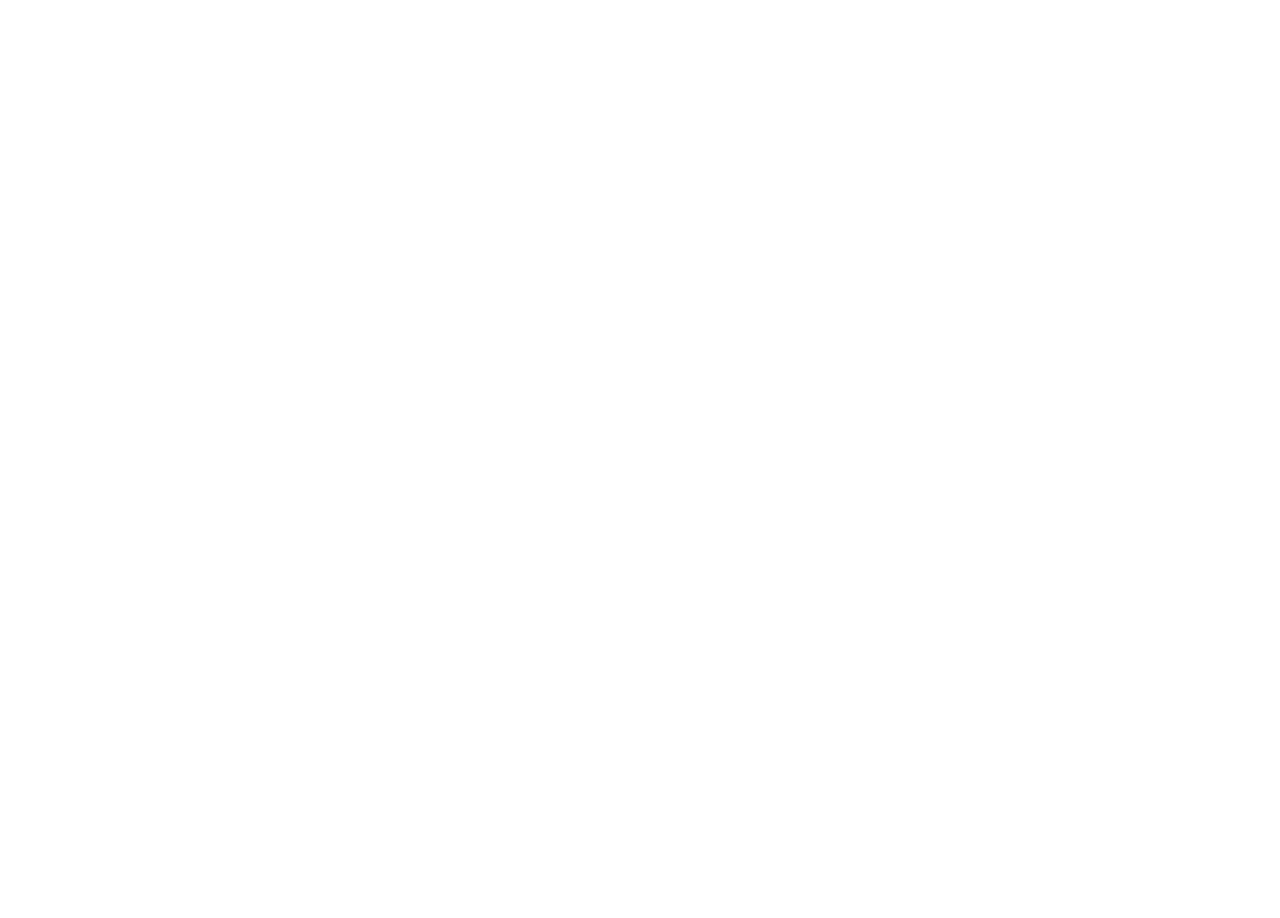
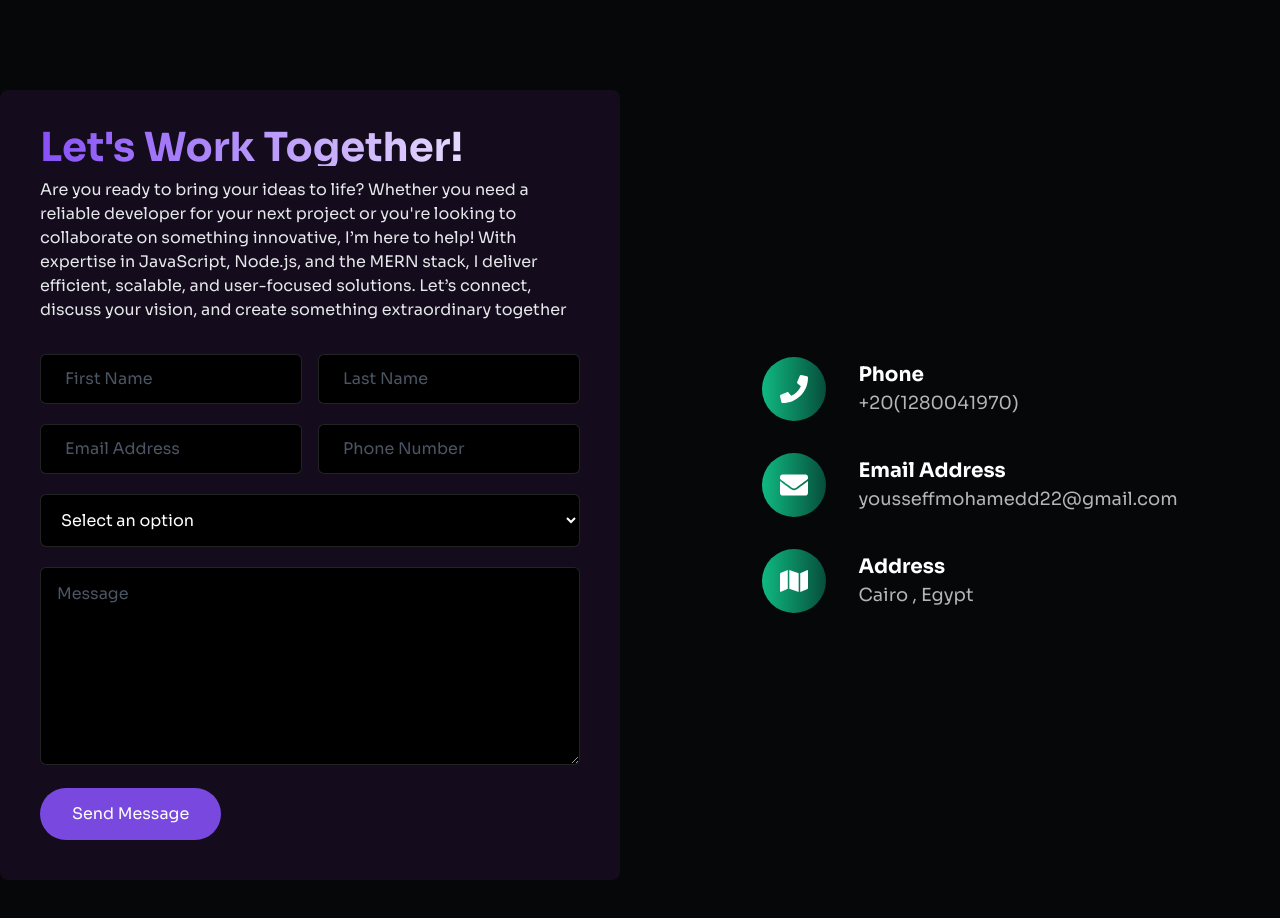
Before and after one commit to yousseffninja/Portfolio, a Next.js app: page / in a window 1280 px wide. Shown: the part 4100-5018 px from the top of the page. Before the commit the page ends 4086 px from the top, so only its background shows below. Built offline with nearby package versions, Linux system fonts and the light colour scheme.

Commit message:
Add Contact Section

```diff
--- /dev/null
+++ b/Components/Home/Contact/Contact.tsx
@@ -0,0 +1,22 @@
+import React from 'react';
+import ContactForm from "@/Components/Home/Contact/ContactForm";
+import ContactInfo from "@/Components/Home/Contact/ContactInfo";
+
+const Contact = () => {
+    return (
+        <div className='py-16 bg-[#050709]'>
+            <div className='grid grid-cols-1 xl:grid-cols-2 2-[80%] mx-auto items-center gap-10 mt-10'>
+                {/* Contact Form */}
+                <div>
+                    <ContactForm />
+                </div>
+                {/* Contact Info */}
+                <div className='xl:mx-auto'>
+                    <ContactInfo />
+                </div>
+            </div>
+        </div>
+    );
+};
+
+export default Contact;
--- /dev/null
+++ b/Components/Home/Contact/ContactForm.tsx
@@ -0,0 +1,61 @@
+import React from 'react';
+
+const ContactForm = () => {
+    return (
+        <div className='bg-[#140c1c] rounded-lg p-4 sm:p-10' >
+            <h1 className='text-bg text-2xl md:text-3xl lg:text-[2.5rem] font-bold'>
+                Let&#39;s Work Together!
+            </h1>
+            <p className='text-gray-200 mt-3 lg:text-base text-xs md:text-sm'>
+                Are you ready to bring your ideas to life? Whether you need a reliable developer for your next project or you&#39;re looking to collaborate on something innovative, I’m here to help! With expertise in JavaScript, Node.js, and the MERN stack, I deliver efficient, scalable, and user-focused solutions. Let’s connect, discuss your vision, and create something extraordinary together
+            </p>
+            {/*  Form  */}
+            <form className='mt-8 block w-full overflow-hidden'>
+                <div className='flex flex-col md:flex-row items-center justify-between gap-4'>
+                    <input
+                        type='text'
+                        placeholder='First Name'
+                        className='flex-1 bg-black text-white placeholder:text-gray-600 px-6 py-3 rounded-md border-[1.5px] border-gray-200 border-opacity-15 outline-none w-full'
+                    />
+                    <input
+                        type='text'
+                        placeholder='Last Name'
+                        className='flex-1 bg-black text-white placeholder:text-gray-600 px-6 py-3 rounded-md border-[1.5px] border-gray-200 border-opacity-15 outline-none w-full'
+                    />
+                </div>
+                <div className='flex mt-5 flex-col md:flex-row items-center justify-between gap-4'>
+                    <input
+                        type='email'
+                        placeholder='Email Address'
+                        className='flex-1 bg-black text-white placeholder:text-gray-600 px-6 py-3 rounded-md border-[1.5px] border-gray-200 border-opacity-15 outline-none w-full'
+                    />
+                    <input
+                        type='text'
+                        placeholder='Phone Number'
+                        className='flex-1 bg-black text-white placeholder:text-gray-600 px-6 py-3 rounded-md border-[1.5px] border-gray-200 border-opacity-15 outline-none w-full'
+                    />
+                </div>
+                <div>
+                    <select className='w-full mt-5 bg-black text-white placeholder:text-gray-600 px-4 py-3.5 rounded-md border-[1.5px] border-gray-200 border-opacity-15 outline-none'>
+                        <option value='' disabled selected>Select an option</option>
+                        <option value='Frontend Development'>Frontend Development</option>
+                        <option value='Backend Development'>Backend Development</option>
+                        <option value='Fullstack Development'>Fullstack Development</option>
+                    </select>
+                </div>
+                <textarea
+                    placeholder='Message'
+                    rows={7}
+                    className='w-full mt-5 bg-black text-white placeholder:text-gray-600 px-4 py-3.5 rounded-md border-[1.5px] border-gray-200 border-opacity-15 outline-none'
+                ></textarea>
+                <div className='mt-4'>
+                    <button className='px-8 py-3.5 bg-[#7949df] text-white hover:bg-[#5c2fb7] transition-all duration-150 rounded-full'>
+                        Send Message
+                    </button>
+                </div>
+            </form>
+        </div>
+    );
+};
+
+export default ContactForm;
--- /dev/null
+++ b/Components/Home/Contact/ContactInfo.tsx
@@ -0,0 +1,42 @@
+import React from 'react';
+import {FaEnvelope, FaMap, FaPhone} from "react-icons/fa";
+import {contactData} from "@/Data/data";
+
+const ContactInfo = () => {
+    return (
+        <div className='p-4 sm:p-10'>
+            <div className='flex items-center space-x-8 my-8'>
+                <div
+                    className='w-10 h-10 md:w-16 md:h-16 rounded-full bg-gradient-to-r from-emerald-500 to-emerald-900 flex items-center justify-center flex-col'>
+                    <FaPhone className='w-4 h-4 md:w-7 md:h-7 text-white'/>
+                </div>
+                <div>
+                    <h1 className='text-lg sm:text-xl text-white font-bold'>Phone</h1>
+                    <h1 className='text-base sm:text-lg text-white text-opacity-70'>{contactData?.phone}</h1>
+                </div>
+            </div>
+            <div className='flex items-center space-x-8 mb-8'>
+                <div
+                    className='w-10 h-10 md:w-16 md:h-16 rounded-full bg-gradient-to-r from-emerald-500 to-emerald-900 flex items-center justify-center flex-col'>
+                    <FaEnvelope className='w-4 h-4 md:w-7 md:h-7 text-white'/>
+                </div>
+                <div>
+                    <h1 className='text-lg sm:text-xl text-white font-bold'>Email Address</h1>
+                    <h1 className='text-base sm:text-lg text-white text-opacity-70'>{contactData?.email}</h1>
+                </div>
+            </div>
+            <div className='flex items-center space-x-8 mb-8'>
+                <div
+                    className='w-10 h-10 md:w-16 md:h-16 rounded-full bg-gradient-to-r from-emerald-500 to-emerald-900 flex items-center justify-center flex-col'>
+                    <FaMap className='w-4 h-4 md:w-7 md:h-7 text-white'/>
+                </div>
+                <div>
+                    <h1 className='text-lg sm:text-xl text-white font-bold'>Address</h1>
+                    <h1 className='text-base sm:text-lg text-white text-opacity-70'>{contactData?.address}</h1>
+                </div>
+            </div>
+        </div>
+    );
+};
+
+export default ContactInfo;
--- a/Components/Home/Home.tsx
+++ b/Components/Home/Home.tsx
@@ -4,6 +4,7 @@ import About from "@/Components/Home/About/About";
 import Service from "@/Components/Home/service/Serivce"
 import Project from "@/Components/Home/Project/Project";
 import Skills from "@/Components/Home/Skills/Skills";
+import Contact from "@/Components/Home/Contact/Contact";
 
 const Home = () => {
     return (
@@ -13,6 +14,7 @@ const Home = () => {
             <Service />
             <Project />
             <Skills />
+            <Contact />
         </div>
     )
 }
```
